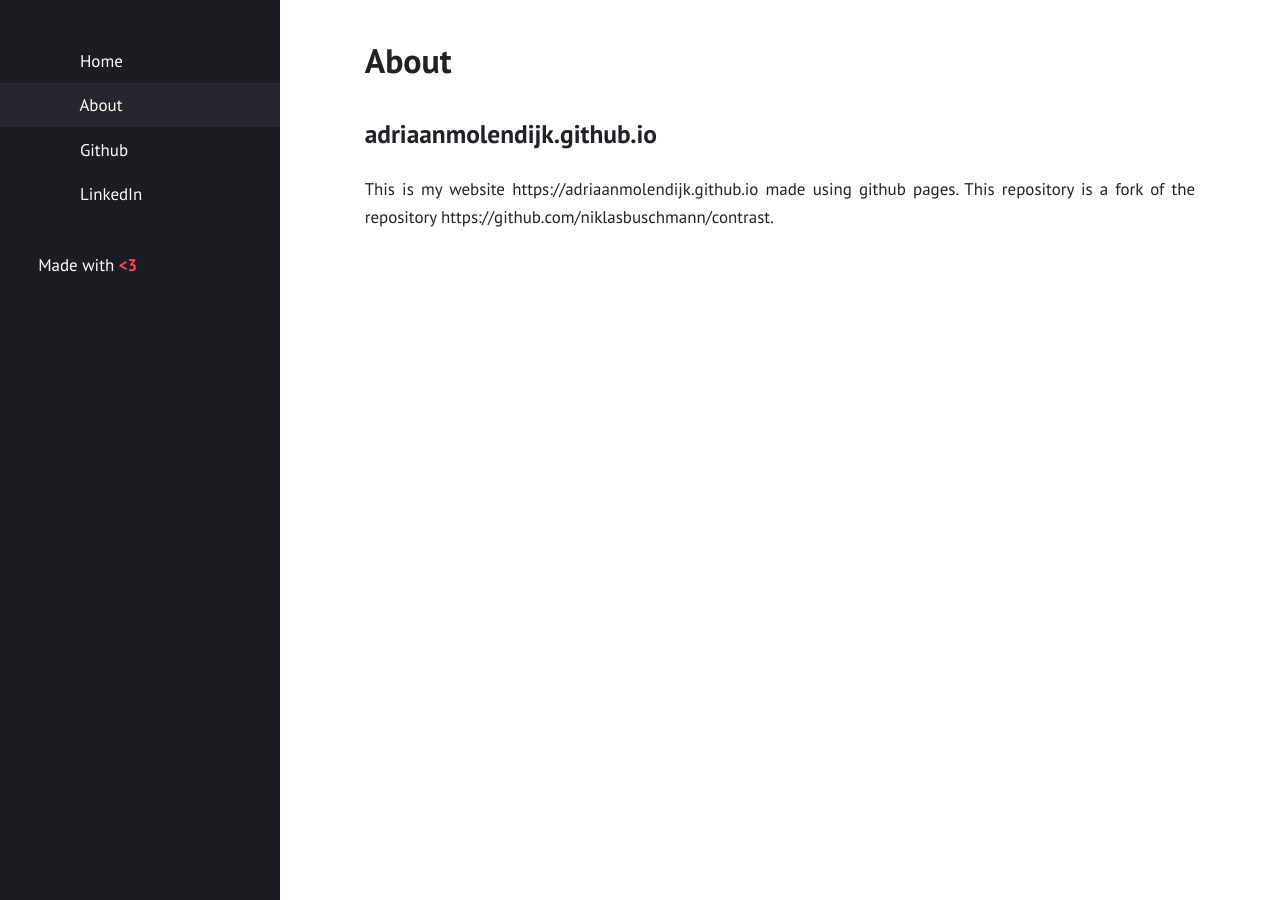
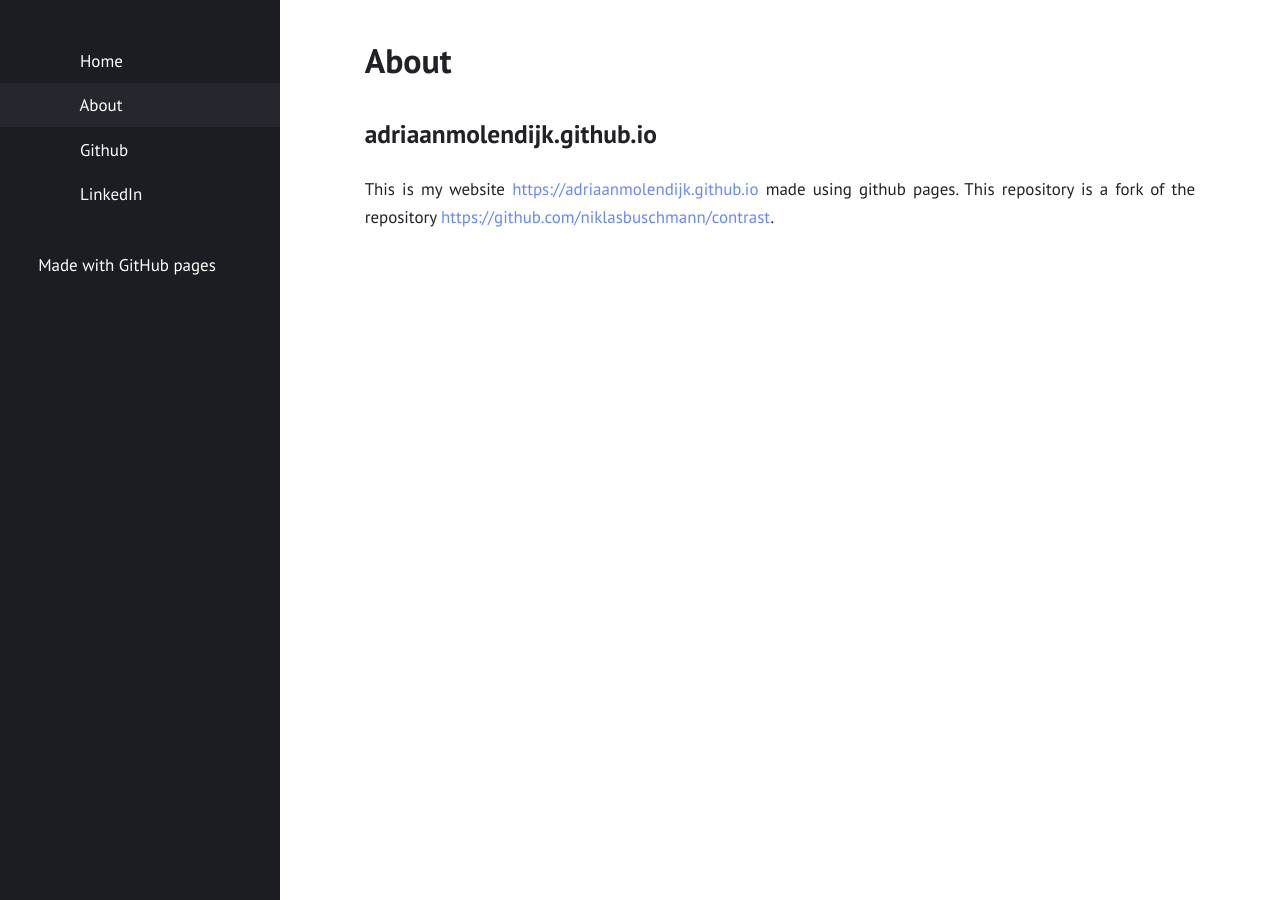
Before and after one commit to adriaanmolendijk/adriaanmolendijk.github.io, a Jekyll site: the page built from README.md, in a window 1280 px wide. Built offline with Jekyll 4.4.1, drawn with Linux system fonts in a browser that asks for light colours.

```diff
--- a/_config.yml
+++ b/_config.yml
@@ -1,6 +1,6 @@
 title: "Blog"
 author: "Adriaan Molendijk"
-description: "Made with <b style=\"color: #f45;\">&lt;3</b>"
+description: "Made with GitHub pages"
 permalink: /:title/
 lang: "en"
 excerpt_separator: "\n\n\n"
```
Also changed, not shown: _posts/2022-06-07-comptia-security-plus.md (+21 -1 lines), README.md, _posts/2022-06-06-hello-world.md (line endings or trailing spaces).
